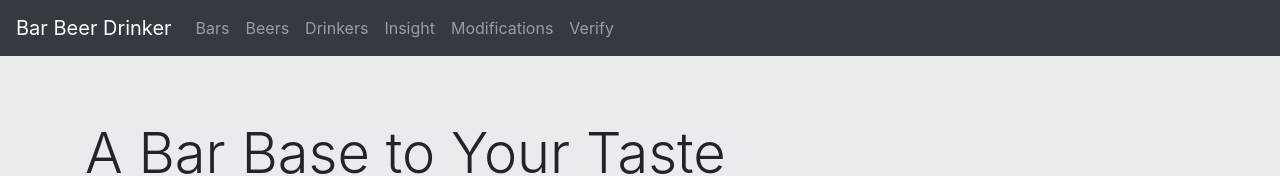
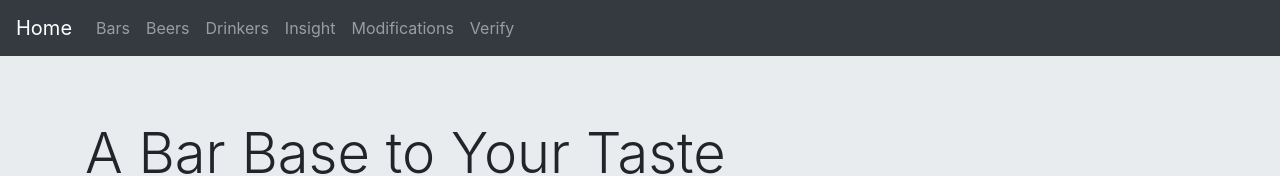
Before and after one commit to GreedyAlgorithm1/BarBeerDrinkerWeb, an Angular app in the folder barbeerdrinker-ui/: page / in a window 1280 px wide. Shown: the top 176 px of the page. Built offline with nearby package versions, Linux system fonts and the light colour scheme; what primeng would draw is missing.

Commit message:
Minor change to Home page via app component HTML

```diff
--- a/barbeerdrinker-ui/src/app/app.component.html
+++ b/barbeerdrinker-ui/src/app/app.component.html
@@ -1,5 +1,5 @@
 <nav class="navbar navbar-expand-lg navbar-dark bg-dark">
-  <a class="navbar-brand" href="#">Bar Beer Drinker</a>
+  <a class="navbar-brand" href="#">Home</a>
   <button class="navbar-toggler" type="button" data-toggle="collapse" data-target="#navbarNav" aria-controls="navbarNav" aria-expanded="false" aria-label="Toggle navigation">
     <span class="navbar-toggler-icon"></span>
   </button>
```
